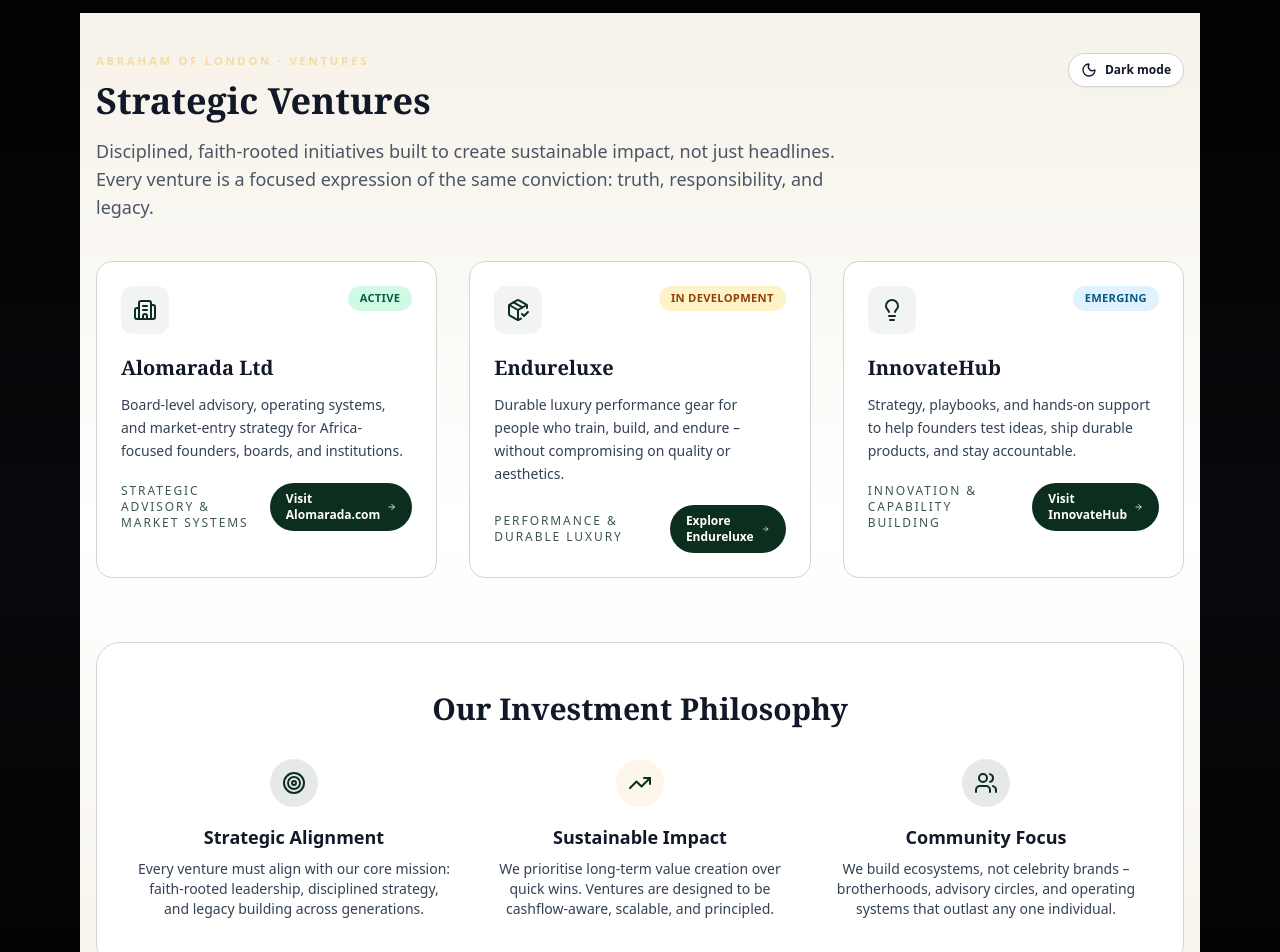
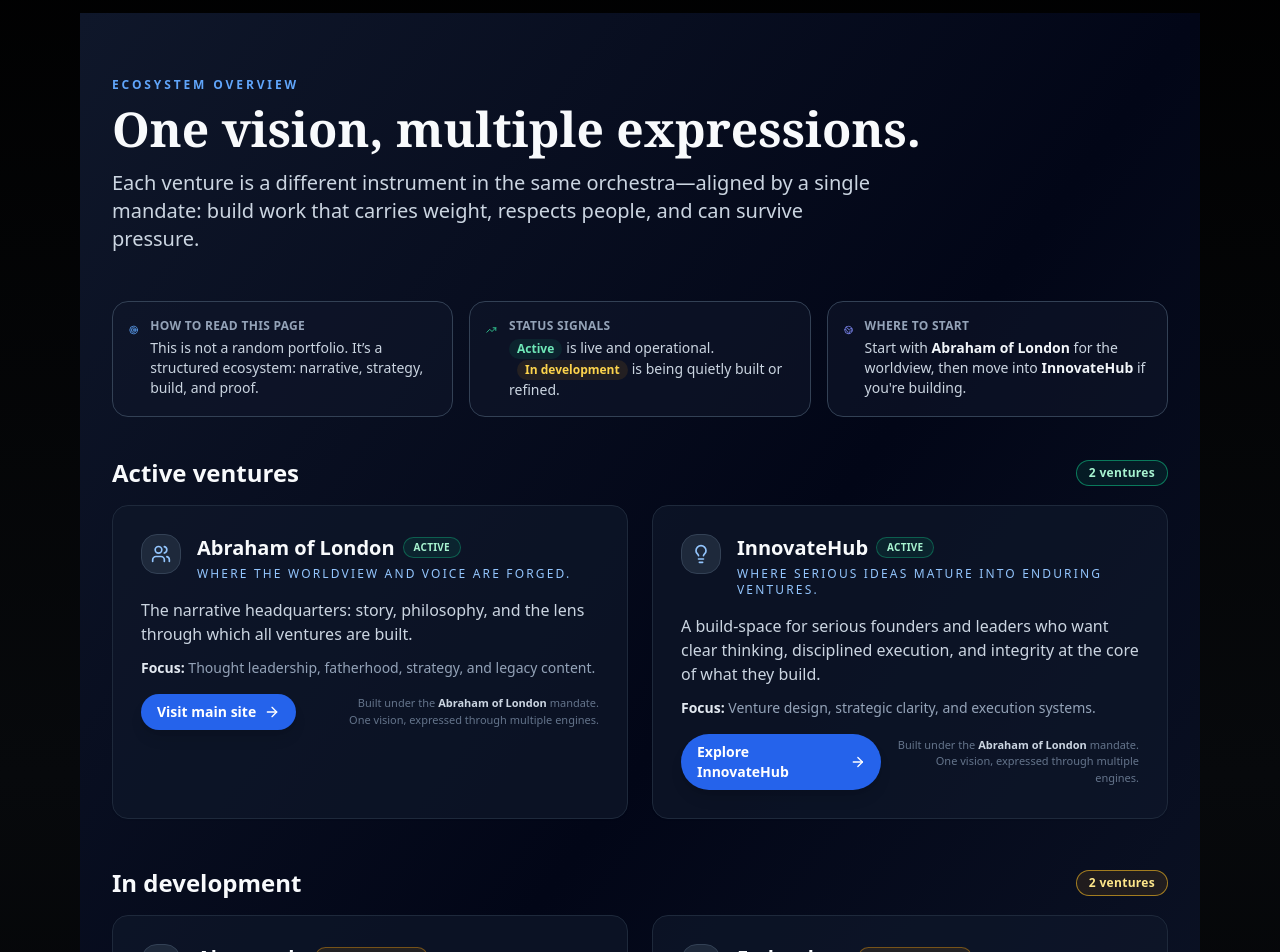
Before and after one commit to AbrahamofLondon/innovatehub.abrahamoflondon, a Next.js app: page /ventures in a window 1280 px wide. Shown: the part 120-1072 px from the top of the page. Built offline with nearby package versions, Linux system fonts and the light colour scheme.

Commit message:
pages about and ventures files

```diff
--- a/pages/ventures/index.tsx
+++ b/pages/ventures/index.tsx
@@ -1,5 +1,4 @@
 // pages/ventures/index.tsx
-
 import type { NextPage } from "next";
 import Head from "next/head";
 import Link from "next/link";
@@ -12,14 +11,12 @@ import {
   Target,
   TrendingUp,
   Users,
-  Moon,
-  SunMedium,
+  Globe2,
 } from "lucide-react";
 
 import Layout from "@/components/Layout";
-import { pickEnvUrl, ENV_KEYS } from "@/lib/utils";
 
-type VentureStatus = "Active" | "In development" | "In development";
+type VentureStatus = "Active" | "In development";
 
 interface Venture {
   name: string;
@@ -27,368 +24,258 @@ interface Venture {
   description: string;
   icon: React.ComponentType<React.SVGProps<SVGSVGElement>>;
   href: string;
-  status: VentureStatus | string;
+  status: VentureStatus;
   focus: string;
   externalLabel?: string;
+  tagline?: string;
 }
-
-// Safe URL resolution with environment variable fallbacks
-const ALOMARADA_URL = pickEnvUrl(
-  [ENV_KEYS.ALOMARADA_URL],
-  "https://alomarada.com"
-);
-
-const ENDURELUXE_URL = pickEnvUrl(
-  [ENV_KEYS.ENDURELUXE_URL],
-  "https://alomarada.com/endureluxe"
-);
-
-const INNOVATEHUB_URL = pickEnvUrl(
-  [ENV_KEYS.INNOVATEHUB_URL, ENV_KEYS.INNOVATEHUB_ALT_URL],
-  "https://innovatehub.abrahamoflondon.org"
-);
 
 const ventures: Venture[] = [
   {
-    name: "Alomarada Ltd",
-    slug: "alomarada",
+    name: "Abraham of London",
     description:
-      "Board-level advisory, operating systems, and market-entry strategy for Africa-focused founders, boards, and institutions.",
+      "The narrative headquarters: story, philosophy, and the lens through which all ventures are built.",
+    icon: Users,
+    href: "https://abrahamoflondon.org",
+    status: "Active",
+    focus: "Thought leadership, fatherhood, strategy, and legacy content.",
+    externalLabel: "Visit main site",
+    tagline: "Where the worldview and voice are forged."
+  },
+  {
+    name: "Alomarada",
+    description:
+      "Strategy and market-entry advisory for institutions operating in complex and emerging markets.",
     icon: Building2,
-    href: ALOMARADA_URL,
+    href: "https://alomarada.com",
+    status: "In development",
+    focus: "Institutional advisory, market-entry strategy, and deal architecture.",
+    externalLabel: "View Alomarada",
+    tagline: "Turning context and constraints into strategic leverage."
+  },
+  {
+    name: "InnovateHub",
+    description:
+      "A build-space for serious founders and leaders who want clear thinking, disciplined execution, and integrity at the core of what they build.",
+    icon: Lightbulb,
+    href: "https://innovatehub.abrahamoflondon.org/about",
     status: "Active",
-    focus: "Strategic Advisory & Market Systems",
-    externalLabel: "Visit Alomarada.com",
+    focus: "Venture design, strategic clarity, and execution systems.",
+    externalLabel: "Explore InnovateHub",
+    tagline: "Where serious ideas mature into enduring ventures."
   },
   {
     name: "Endureluxe",
-    slug: "endureluxe",
     description:
-      "Durable luxury performance gear for people who train, build, and endure – without compromising on quality or aesthetics.",
+      "A product venture focused on durable, high-performance goods—where design, endurance, and ethical supply meet.",
     icon: PackageCheck,
-    href: ENDURELUXE_URL,
+    href: "https://alomarada.com/endureluxe",
     status: "In development",
-    focus: "Performance & Durable Luxury",
-    externalLabel: "Explore Endureluxe",
-  },
-  {
-    name: "InnovateHub",
-    slug: "innovatehub",
-    description:
-      "Strategy, playbooks, and hands-on support to help founders test ideas, ship durable products, and stay accountable.",
-    icon: Lightbulb,
-    href: INNOVATEHUB_URL,
-    status: "Emerging",
-    focus: "Innovation & Capability Building",
-    externalLabel: "Visit InnovateHub",
+    focus: "Premium fitness and everyday performance gear, built to last.",
+    externalLabel: "Endureluxe overview",
+    tagline: "Sustainable performance, embodied in real products."
   },
 ];
 
+const statusOrder: VentureStatus[] = ["Active", "In development"];
+
 const VenturesPage: NextPage = () => {
-  const [isDark, setIsDark] = React.useState(true);
-  const [mounted, setMounted] = React.useState(false);
-
-  // Only run theme detection after component mounts to avoid hydration mismatch
-  React.useEffect(() => {
-    setMounted(true);
-    try {
-      const stored = localStorage.getItem("aof-theme");
-      if (stored === "light" || stored === "dark") {
-        setIsDark(stored === "dark");
-        return;
-      }
-      // Fallback to system preference
-      const prefersDark = window.matchMedia?.(
-        "(prefers-color-scheme: dark)"
-      ).matches;
-      setIsDark(prefersDark);
-    } catch {
-      // ignore localStorage errors
-    }
-  }, []);
-
-  const toggleTheme = () => {
-    setIsDark((prev) => {
-      const next = !prev;
-      try {
-        localStorage.setItem("aof-theme", next ? "dark" : "light");
-      } catch {
-        // ignore localStorage errors
-      }
-      return next;
-    });
-  };
-
-  // Avoid rendering theme-dependent content until mounted to prevent hydration mismatch
-  if (!mounted) {
-    return (
-      <Layout title="Strategic Ventures | Abraham of London">
-        <div className="min-h-screen bg-gray-100" />
-      </Layout>
-    );
-  }
-
-  const shellClass = isDark
-    ? "min-h-screen bg-gradient-to-b from-black via-deepCharcoal to-black text-cream"
-    : "min-h-screen bg-gradient-to-b from-warmWhite via-white to-warmWhite text-ink";
+  const pageTitle = "Ventures";
 
   return (
-    <Layout title="Strategic Ventures | Abraham of London">
+    <Layout title={pageTitle}>
       <Head>
-        <title>Strategic Ventures | Abraham of London</title>
+        <title>{`Ventures | Abraham of London`}</title>
         <meta
           name="description"
-          content="Explore the strategic ventures and business initiatives under Abraham of London – Alomarada Ltd, Endureluxe, and InnovateHub."
+          content="A focused portfolio of ventures built around one core mandate: principled innovation that outlives the news cycle."
         />
       </Head>
 
-      <div className={shellClass}>
-        <div className="mx-auto flex max-w-6xl flex-col px-4 pb-20 pt-10">
-          {/* Header row: title + theme toggle */}
-          <div className="mb-10 flex items-start justify-between gap-4">
+      <div className="min-h-screen bg-gradient-to-br from-slate-900 via-slate-950 to-slate-900 text-slate-50">
+        <div className="max-w-6xl mx-auto px-4 sm:px-6 lg:px-8 py-16">
+          {/* Hero */}
+          <header className="mb-12">
+            <p className="text-xs font-semibold uppercase tracking-[0.24em] text-blue-400 mb-3">
+              Ecosystem Overview
+            </p>
+            <h1 className="font-serif text-4xl md:text-5xl font-bold mb-4">
+              One vision, multiple expressions.
+            </h1>
+            <p className="text-lg md:text-xl text-slate-300 max-w-3xl">
+              Each venture is a different instrument in the same orchestra—aligned by a single mandate:
+              build work that carries weight, respects people, and can survive pressure.
+            </p>
+          </header>
+
+          {/* Quick legend / framing strip */}
+          <section className="mb-10">
+            <div className="grid md:grid-cols-3 gap-4 text-sm">
+              <div className="rounded-2xl border border-slate-700 bg-slate-900/60 p-4 flex gap-3">
+                <Target className="h-5 w-5 text-blue-400 mt-0.5" />
                 <div>
-              <p className="text-[0.7rem] font-semibold uppercase tracking-[0.25em] text-softGold/80">
-                Abraham of London · Ventures
-              </p>
-              <h1 className="mt-3 font-serif text-3xl font-semibold md:text-4xl">
-                Strategic Ventures
-              </h1>
-              <p className="mt-4 max-w-3xl text-base md:text-lg text-gray-600 dark:text-gray-200">
-                Disciplined, faith-rooted initiatives built to create sustainable
-                impact, not just headlines. Every venture is a focused expression
-                of the same conviction: truth, responsibility, and legacy.
+                  <h2 className="text-xs font-semibold uppercase tracking-wide text-slate-400 mb-1">
+                    How to read this page
+                  </h2>
+                  <p className="text-slate-300">
+                    This is not a random portfolio. It’s a structured ecosystem: narrative, strategy, build, and proof.
                   </p>
                 </div>
+              </div>
+              <div className="rounded-2xl border border-slate-700 bg-slate-900/60 p-4 flex gap-3">
+                <TrendingUp className="h-5 w-5 text-emerald-400 mt-0.5" />
+                <div>
+                  <h2 className="text-xs font-semibold uppercase tracking-wide text-slate-400 mb-1">
+                    Status signals
+                  </h2>
+                  <p className="text-slate-300">
+                    <span className="inline-flex items-center rounded-full bg-emerald-500/10 px-2 py-0.5 text-xs font-semibold text-emerald-300 mr-1">
+                      Active
+                    </span>
+                    is live and operational.
+                    <span className="inline-flex items-center rounded-full bg-amber-500/10 px-2 py-0.5 text-xs font-semibold text-amber-300 ml-2 mr-1">
+                      In development
+                    </span>
+                    is being quietly built or refined.
+                  </p>
+                </div>
+              </div>
+              <div className="rounded-2xl border border-slate-700 bg-slate-900/60 p-4 flex gap-3">
+                <Globe2 className="h-5 w-5 text-indigo-400 mt-0.5" />
+                <div>
+                  <h2 className="text-xs font-semibold uppercase tracking-wide text-slate-400 mb-1">
+                    Where to start
+                  </h2>
+                  <p className="text-slate-300">
+                    Start with{" "}
+                    <span className="font-semibold text-slate-100">Abraham of London</span>{" "}
+                    for the worldview, then move into{" "}
+                    <span className="font-semibold text-slate-100">InnovateHub</span> if you&apos;re building.
+                  </p>
+                </div>
+              </div>
+            </div>
+          </section>
 
-            {/* Light / dark toggle */}
-            <button
-              type="button"
-              onClick={toggleTheme}
-              className={[
-                "inline-flex items-center gap-2 rounded-full border px-3 py-2 text-xs font-semibold shadow-sm transition-all",
-                isDark
-                  ? "border-white/15 bg-white/5 text-cream hover:bg-white/10"
-                  : "border-lightGrey bg-white text-ink hover:bg-warmWhite",
-              ]
-                .filter(Boolean)
-                .join(" ")}
-              aria-label="Toggle light/dark mode"
+          {/* Ventures grouped by status */}
+          {statusOrder.map((status) => {
+            const group = ventures.filter((v) => v.status === status);
+            if (group.length === 0) return null;
+
+            return (
+              <section key={status} className="mb-12">
+                <div className="flex items-center justify-between mb-4">
+                  <h2 className="text-xl md:text-2xl font-semibold text-slate-50 flex items-center gap-2">
+                    {status === "Active" ? "Active ventures" : "In development"}
+                  </h2>
+                  <span
+                    className={`inline-flex items-center rounded-full border px-3 py-1 text-xs font-semibold tracking-wide ${
+                      status === "Active"
+                        ? "border-emerald-500/60 bg-emerald-500/10 text-emerald-200"
+                        : "border-amber-400/60 bg-amber-500/10 text-amber-200"
+                    }`}
                   >
-              {isDark ? (
-                <>
-                  <SunMedium className="h-4 w-4" />
-                  <span>Light mode</span>
-                </>
-              ) : (
-                <>
-                  <Moon className="h-4 w-4" />
-                  <span>Dark mode</span>
-                </>
-              )}
-            </button>
+                    {group.length} {group.length === 1 ? "venture" : "ventures"}
+                  </span>
                 </div>
 
-          {/* Ventures Grid */}
-          <section className="mb-16 grid gap-8 md:grid-cols-2 lg:grid-cols-3">
-            {ventures.map((venture) => (
+                <div className="grid md:grid-cols-2 gap-6">
+                  {group.map((venture) => (
                     <article
-                key={venture.slug ?? venture.name}
-                className={[
-                  "group rounded-2xl border p-6 transition-all duration-300",
-                  isDark
-                    ? "border-white/10 bg-white/5 hover:border-softGold/50 hover:bg-white/10"
-                    : "border-lightGrey bg-white hover:border-forest/30 hover:shadow-lg",
-                ]
-                  .filter(Boolean)
-                  .join(" ")}
+                      key={venture.name}
+                      className="group rounded-2xl border border-slate-800 bg-slate-900/70 p-6 md:p-7 shadow-sm hover:shadow-xl hover:border-blue-500/70 transition-all"
                     >
-                <div className="mb-5 flex items-start justify-between gap-4">
-                  <div
-                    className={[
-                      "rounded-xl p-3",
-                      isDark ? "bg-softGold/10" : "bg-forest/5",
-                    ]
-                      .filter(Boolean)
-                      .join(" ")}
-                  >
-                    <venture.icon
-                      className={
-                        isDark
-                          ? "h-6 w-6 text-softGold"
-                          : "h-6 w-6 text-forest"
-                      }
-                    />
+                      <div className="flex items-start gap-4 mb-4">
+                        <div className="flex h-10 w-10 shrink-0 items-center justify-center rounded-2xl bg-slate-800 border border-slate-700">
+                          <venture.icon className="h-5 w-5 text-blue-300" />
                         </div>
+                        <div className="flex-1">
+                          <div className="flex flex-wrap items-center gap-2 mb-1">
+                            <h3 className="text-lg md:text-xl font-semibold text-slate-50">
+                              {venture.name}
+                            </h3>
                             <span
-                    className={[
-                      "rounded-full px-3 py-1 text-[0.7rem] font-semibold uppercase tracking-wide",
+                              className={`inline-flex items-center rounded-full px-2.5 py-0.5 text-[10px] font-semibold tracking-wide uppercase ${
                                 venture.status === "Active"
-                        ? isDark
-                          ? "bg-emerald-500/10 text-emerald-200"
-                          : "bg-emerald-100 text-emerald-800"
-                        : venture.status === "Emerging"
-                        ? isDark
-                          ? "bg-sky-500/10 text-sky-200"
-                          : "bg-sky-100 text-sky-800"
-                        : isDark
-                        ? "bg-amber-500/10 text-amber-200"
-                        : "bg-amber-100 text-amber-800",
-                    ]
-                      .filter(Boolean)
-                      .join(" ")}
+                                  ? "bg-emerald-500/10 text-emerald-200 border border-emerald-500/40"
+                                  : "bg-amber-500/10 text-amber-200 border border-amber-500/40"
+                              }`}
                             >
                               {venture.status}
                             </span>
                           </div>
+                          {venture.tagline && (
+                            <p className="text-xs uppercase tracking-[0.18em] text-blue-300">
+                              {venture.tagline}
+                            </p>
+                          )}
+                        </div>
+                      </div>
 
-                <h2 className="font-serif text-xl font-semibold">
-                  {venture.name}
-                </h2>
-                <p
-                  className={[
-                    "mt-3 text-sm leading-relaxed",
-                    isDark ? "text-gray-300" : "text-slate-700",
-                  ]
-                    .filter(Boolean)
-                    .join(" ")}
-                >
+                      <p className="text-sm md:text-base text-slate-300 mb-3">
                         {venture.description}
                       </p>
+                      <p className="text-xs md:text-sm text-slate-400 mb-4">
+                        <span className="font-semibold text-slate-200">Focus:&nbsp;</span>
+                        {venture.focus}
+                      </p>
 
-                <div className="mt-5 flex items-center justify-between gap-3">
-                  <span
-                    className={[
-                      "text-xs font-medium uppercase tracking-[0.16em]",
-                      isDark ? "text-softGold/80" : "text-forest/80",
-                    ]
-                      .filter(Boolean)
-                      .join(" ")}
-                  >
-                    {venture.focus}
-                  </span>
-
+                      <div className="flex items-center justify-between gap-3">
                         <Link
                           href={venture.href}
-                    className={[
-                      "inline-flex items-center gap-1 rounded-full px-4 py-2 text-xs font-semibold transition-colors",
-                      isDark
-                        ? "bg-softGold/15 text-softGold hover:bg-softGold/25"
-                        : "bg-forest text-white hover:bg-forest/90",
-                    ]
-                      .filter(Boolean)
-                      .join(" ")}
-                    target="_blank"
-                    rel="noopener noreferrer"
+                          target={venture.href.startsWith("http") ? "_blank" : undefined}
+                          rel={venture.href.startsWith("http") ? "noopener noreferrer" : undefined}
+                          className="inline-flex items-center gap-2 rounded-full bg-blue-600 px-4 py-2 text-xs md:text-sm font-semibold text-white shadow-lg hover:bg-blue-500 transition group"
                         >
-                    <span>{venture.externalLabel ?? "Visit site"}</span>
-                    <ArrowRight className="h-3 w-3" />
+                          {venture.externalLabel ?? "Open venture"}
+                          <ArrowRight className="h-4 w-4" />
                         </Link>
+                        <div className="text-[11px] text-slate-500 text-right">
+                          <p>
+                            Built under the{" "}
+                            <span className="font-semibold text-slate-300">Abraham of London</span> mandate.
+                          </p>
+                          <p>One vision, expressed through multiple engines.</p>
+                        </div>
                       </div>
                     </article>
                   ))}
+                </div>
               </section>
+            );
+          })}
 
-          {/* Investment Philosophy */}
-          <section
-            className={[
-              "rounded-3xl border px-8 py-10 md:px-10 md:py-12",
-              isDark
-                ? "border-white/15 bg-white/5"
-                : "border-lightGrey bg-white",
-            ]
-              .filter(Boolean)
-              .join(" ")}
+          {/* Final cross-venture CTA */}
+          <section className="mt-6 rounded-2xl border border-slate-800 bg-slate-950/70 p-7 text-center">
+            <h2 className="text-lg md:text-xl font-semibold text-slate-50 mb-3">
+              Not sure where to plug in?
+            </h2>
+            <p className="text-sm md:text-base text-slate-300 mb-4 max-w-2xl mx-auto">
+              Start with the{" "}
+              <span className="font-semibold text-slate-100">Abraham of London</span> platform to get the
+              full context, then move into{" "}
+              <span className="font-semibold text-slate-100">InnovateHub</span> if you&apos;re actively building.
+              The rest will make sense from there.
+            </p>
+            <div className="flex flex-col sm:flex-row items-center justify-center gap-3">
+              <Link
+                href="https://abrahamoflondon.org"
+                target="_blank"
+                rel="noopener noreferrer"
+                className="inline-flex items-center gap-2 rounded-full bg-slate-100 px-5 py-2.5 text-xs md:text-sm font-semibold text-slate-900 shadow hover:bg-white transition"
               >
-            <h2 className="mb-8 text-center font-serif text-2xl font-semibold md:text-3xl">
-              Our Investment Philosophy
-            </h2>
-            <div className="grid gap-8 md:grid-cols-3">
-              <div className="text-center">
-                <div
-                  className={[
-                    "mx-auto mb-4 flex h-12 w-12 items-center justify-center rounded-full",
-                    isDark ? "bg-forest/30" : "bg-forest/10",
-                  ]
-                    .filter(Boolean)
-                    .join(" ")}
+                Go to Abraham of London
+                <ArrowRight className="h-4 w-4" />
+              </Link>
+              <Link
+                href="https://innovatehub.abrahamoflondon.org/about"
+                target="_blank"
+                rel="noopener noreferrer"
+                className="inline-flex items-center gap-2 rounded-full bg-blue-600 px-5 py-2.5 text-xs md:text-sm font-semibold text-white shadow hover:bg-blue-500 transition"
               >
-                  <Target
-                    className={
-                      isDark ? "h-6 w-6 text-softGold" : "h-6 w-6 text-forest"
-                    }
-                  />
-                </div>
-                <h3 className="mb-2 text-lg font-semibold">
-                  Strategic Alignment
-                </h3>
-                <p
-                  className={
-                    isDark ? "text-sm text-gray-300" : "text-sm text-slate-700"
-                  }
-                >
-                  Every venture must align with our core mission: faith-rooted
-                  leadership, disciplined strategy, and legacy building across
-                  generations.
-                </p>
-              </div>
-
-              <div className="text-center">
-                <div
-                  className={[
-                    "mx-auto mb-4 flex h-12 w-12 items-center justify-center rounded-full",
-                    isDark ? "bg-softGold/25" : "bg-softGold/20",
-                  ]
-                    .filter(Boolean)
-                    .join(" ")}
-                >
-                  <TrendingUp
-                    className={
-                      isDark ? "h-6 w-6 text-softGold" : "h-6 w-6 text-forest"
-                    }
-                  />
-                </div>
-                <h3 className="mb-2 text-lg font-semibold">
-                  Sustainable Impact
-                </h3>
-                <p
-                  className={
-                    isDark ? "text-sm text-gray-300" : "text-sm text-slate-700"
-                  }
-                >
-                  We prioritise long-term value creation over quick wins.
-                  Ventures are designed to be cashflow-aware, scalable, and
-                  principled.
-                </p>
-              </div>
-
-              <div className="text-center">
-                <div
-                  className={[
-                    "mx-auto mb-4 flex h-12 w-12 items-center justify-center rounded-full",
-                    isDark ? "bg-forest/30" : "bg-forest/10",
-                  ]
-                    .filter(Boolean)
-                    .join(" ")}
-                >
-                  <Users
-                    className={
-                      isDark ? "h-6 w-6 text-softGold" : "h-6 w-6 text-forest"
-                    }
-                  />
-                </div>
-                <h3 className="mb-2 text-lg font-semibold">
-                  Community Focus
-                </h3>
-                <p
-                  className={
-                    isDark ? "text-sm text-gray-300" : "text-sm text-slate-700"
-                  }
-                >
-                  We build ecosystems, not celebrity brands – brotherhoods,
-                  advisory circles, and operating systems that outlast any one
-                  individual.
-                </p>
-              </div>
+                Explore InnovateHub
+                <ArrowRight className="h-4 w-4" />
+              </Link>
             </div>
           </section>
         </div>
```
Also changed, not shown: pages/about.tsx (+54 -19 lines). Lines whose indentation alone changed are shown as unchanged.
